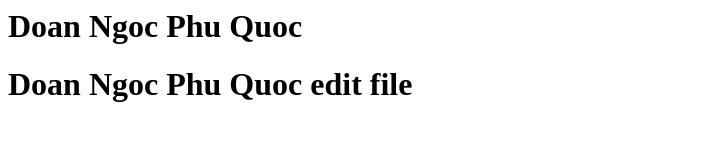
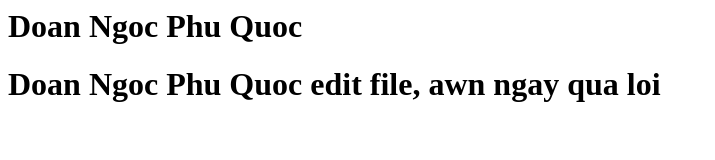
Before and after one commit to quocdnp-dipro/learn-git, a plain HTML site: page index.html in a window 1280 px wide. Shown: the whole page, without its empty margins (0-715 px from the left). Drawn offline with Linux system fonts and the light colour scheme.

Commit message:
Update index.html

```diff
--- a/index.html
+++ b/index.html
@@ -1,2 +1,2 @@
 <h1>Doan Ngoc Phu Quoc</h1>
-<h1>Doan Ngoc Phu Quoc edit file</h1>
+<h1>Doan Ngoc Phu Quoc edit file, awn ngay qua loi</h1>
```
